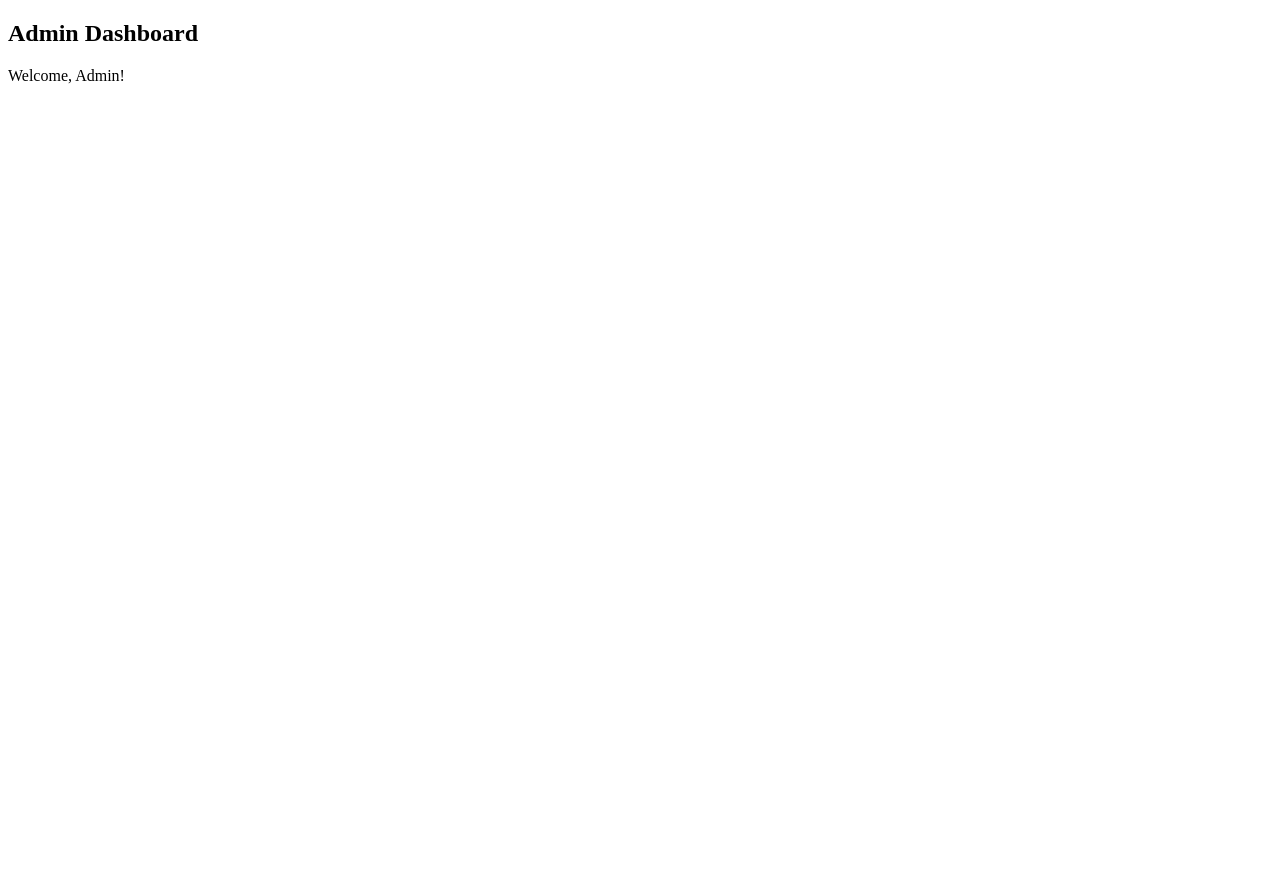
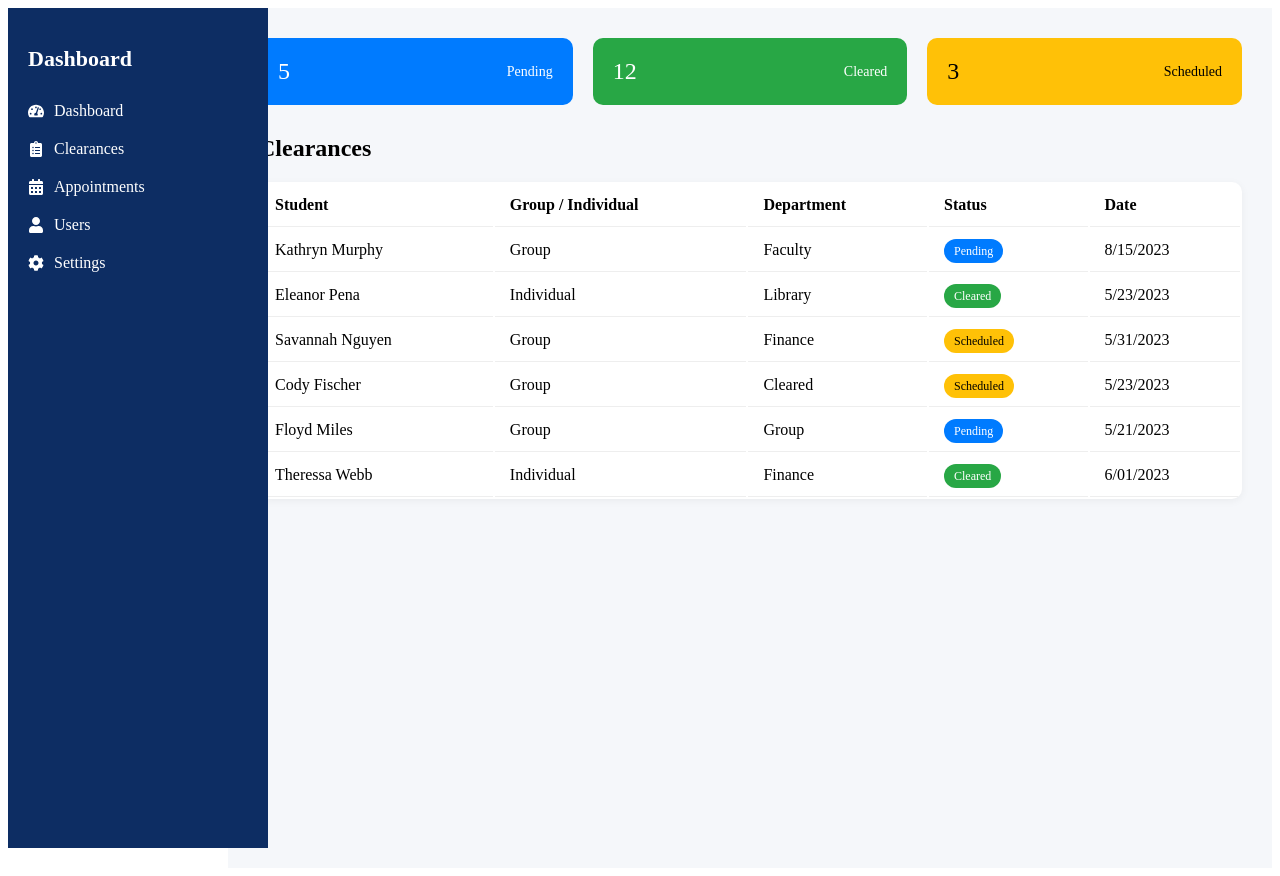
Before and after one commit to HamdiNur/Automation-Certificate, a React (Create React App) app in the folder frontend/: page /dashboard in a window 1280 px wide. Before the commit the page ends 800 px from the top, so only its background shows below. Built offline with nearby package versions, Linux system fonts and the light colour scheme.

Commit message:
dashboard page ui

```diff
--- a/frontend/package.json
+++ b/frontend/package.json
@@ -9,6 +9,7 @@
     "@testing-library/user-event": "^13.5.0",
     "react": "^19.1.0",
     "react-dom": "^19.1.0",
+    "react-icons": "^5.5.0",
     "react-router-dom": "^7.5.2",
     "react-scripts": "5.0.1",
     "web-vitals": "^2.1.4"
--- /dev/null
+++ b/frontend/src/Admin/components/Sidebar.css
@@ -0,0 +1,35 @@
+.sidebar-modern {
+    width: 220px;
+    background-color: #0d2d63;
+    color: white;
+    height: 100vh;
+    padding: 20px;
+    position: fixed;
+  }
+
+  .sidebar-modern h2.logo {
+    font-size: 22px;
+    margin-bottom: 30px;
+    font-weight: bold;
+  }
+
+  .sidebar-modern ul {
+    list-style: none;
+    padding: 0;
+  }
+
+  .sidebar-modern li {
+    display: flex;
+    align-items: center;
+    margin: 20px 0;
+    gap: 10px;
+  }
+
+  .sidebar-modern a {
+    color: white;
+    text-decoration: none;
+  }
+
+  .sidebar-modern a:hover {
+    text-decoration: underline;
+  }
--- /dev/null
+++ b/frontend/src/Admin/components/Sidebar.jsx
@@ -0,0 +1,21 @@
+import React from "react";
+import { FaTachometerAlt, FaCalendarAlt, FaUser, FaCog, FaClipboardList } from "react-icons/fa";
+import { Link } from "react-router-dom";
+import "./Sidebar.css";
+
+function Sidebar() {
+  return (
+    <div className="sidebar-modern">
+      <h2 className="logo">Dashboard</h2>
+      <ul>
+        <li><FaTachometerAlt /> <Link to="/dashboard">Dashboard</Link></li>
+        <li><FaClipboardList /> <Link to="/requests">Clearances</Link></li>
+        <li><FaCalendarAlt /> <Link to="/appointments">Appointments</Link></li>
+        <li><FaUser /> <Link to="/users">Users</Link></li>
+        <li><FaCog /> <Link to="/settings">Settings</Link></li>
+      </ul>
+    </div>
+  );
+}
+
+export default Sidebar;
--- /dev/null
+++ b/frontend/src/Admin/pages/Dashboard.css
@@ -0,0 +1,79 @@
+.dashboard-wrapper {
+    display: flex;
+  }
+
+  .dashboard-main {
+    margin-left: 220px;
+    padding: 30px;
+    width: 100%;
+    background: #f5f7fa;
+    min-height: 100vh;
+  }
+
+  .cards {
+    display: flex;
+    gap: 20px;
+    margin-bottom: 30px;
+  }
+
+  .card {
+    flex: 1;
+    padding: 20px;
+    border-radius: 10px;
+    color: white;
+    font-size: 24px;
+    display: flex;
+    justify-content: space-between;
+    align-items: center;
+  }
+
+  .card span {
+    font-size: 14px;
+  }
+
+  .card.blue {
+    background: #007bff;
+  }
+
+  .card.green {
+    background: #28a745;
+  }
+
+  .card.yellow {
+    background: #ffc107;
+    color: black;
+  }
+
+  table {
+    width: 100%;
+    background: white;
+    border-radius: 10px;
+    overflow: hidden;
+    box-shadow: 0 2px 8px rgba(0,0,0,0.05);
+  }
+
+  table th, table td {
+    padding: 12px 15px;
+    text-align: left;
+    border-bottom: 1px solid #eee;
+  }
+
+  .badge {
+    padding: 5px 10px;
+    border-radius: 20px;
+    font-size: 12px;
+    color: white;
+  }
+
+  .badge.pending {
+    background-color: #007bff;
+  }
+
+  .badge.cleared {
+    background-color: #28a745;
+  }
+
+  .badge.scheduled {
+    background-color: #ffc107;
+    color: black;
+  }
--- a/frontend/src/Admin/pages/Dashboard.jsx
+++ b/frontend/src/Admin/pages/Dashboard.jsx
@@ -1,10 +1,51 @@
 import React from "react";
+import Sidebar from "../components/Sidebar";
+import "./Dashboard.css";
+
+const clearances = [
+  { student: "Kathryn Murphy", type: "Group", dept: "Faculty", status: "Pending", date: "8/15/2023" },
+  { student: "Eleanor Pena", type: "Individual", dept: "Library", status: "Cleared", date: "5/23/2023" },
+  { student: "Savannah Nguyen", type: "Group", dept: "Finance", status: "Scheduled", date: "5/31/2023" },
+  { student: "Cody Fischer", type: "Group", dept: "Cleared", status: "Scheduled", date: "5/23/2023" },
+  { student: "Floyd Miles", type: "Group", dept: "Group", status: "Pending", date: "5/21/2023" },
+  { student: "Theressa Webb", type: "Individual", dept: "Finance", status: "Cleared", date: "6/01/2023" },
+];
 
 function Dashboard() {
   return (
-    <div>
-      <h2>Admin Dashboard</h2>
-      <p>Welcome, Admin!</p>
+    <div className="dashboard-wrapper">
+      <Sidebar />
+      <div className="dashboard-main">
+        <div className="cards">
+          <div className="card blue">5 <span>Pending</span></div>
+          <div className="card green">12 <span>Cleared</span></div>
+          <div className="card yellow">3 <span>Scheduled</span></div>
+        </div>
+
+        <h2>Clearances</h2>
+        <table>
+          <thead>
+            <tr>
+              <th>Student</th>
+              <th>Group / Individual</th>
+              <th>Department</th>
+              <th>Status</th>
+              <th>Date</th>
+            </tr>
+          </thead>
+          <tbody>
+            {clearances.map((item, index) => (
+              <tr key={index}>
+                <td>{item.student}</td>
+                <td>{item.type}</td>
+                <td>{item.dept}</td>
+                <td><span className={`badge ${item.status.toLowerCase()}`}>{item.status}</span></td>
+                <td>{item.date}</td>
+              </tr>
+            ))}
+          </tbody>
+        </table>
+      </div>
     </div>
   );
 }
```
Also changed, not shown: frontend/src/Admin/components/Topbar.css (added, +9 -0 lines), frontend/src/Admin/components/Topbar.jsx (added, +12 -0 lines), 1 other file (tests, documents, lock files or other folders).
